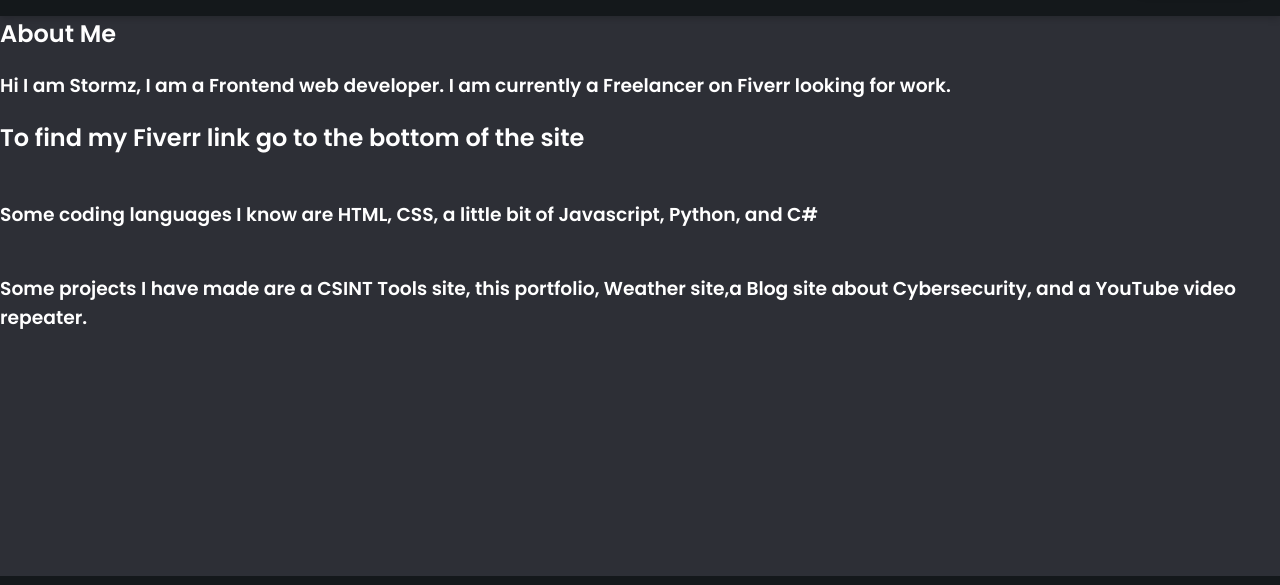
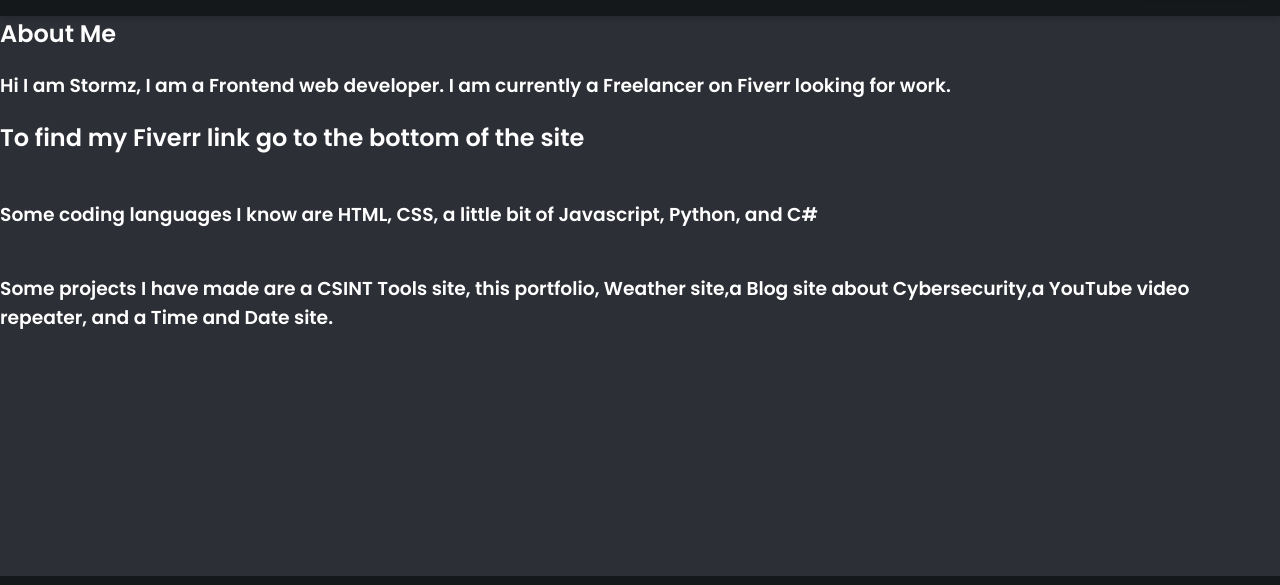
Before and after one commit to stormz63/Portfolio, a plain HTML site: page index.html in a window 1280 px wide. Shown: the part 84-669 px from the top of the page. Drawn offline with Linux system fonts and the light colour scheme.

Commit message:
Add files via upload

```diff
--- a/index.html
+++ b/index.html
@@ -26,7 +26,7 @@
             <br>
             <h3>Some coding languages I know are HTML, CSS, a little bit of Javascript, Python, and C#</h3>
             <br>
-            <h3>Some projects I have made are a CSINT Tools site, this portfolio, Weather site,a Blog site about Cybersecurity, and a YouTube video repeater.</h3>
+            <h3>Some projects I have made are a CSINT Tools site, this portfolio, Weather site,a Blog site about Cybersecurity,a YouTube video repeater, and a Time and Date site.</h3>
         </section>
     </div>
 
```
Also changed, not shown: projects.html (+1 -0 lines).
